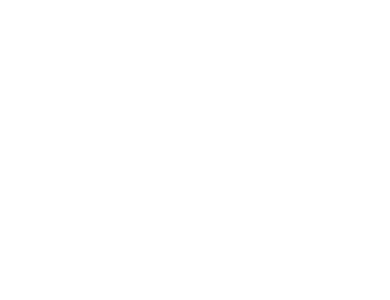
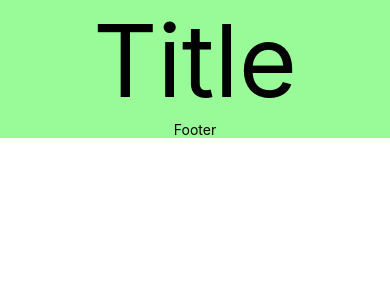
Before and after one commit to scapsa0116/BusinessCard, a React Native app: screen / in a window 390 px wide. Shown: the top 300 px of the page. Built offline with nearby package versions, Linux system fonts and the light colour scheme.

Commit message:
everithing works safe provider

```diff
--- a/App.js
+++ b/App.js
@@ -9,25 +9,20 @@
 
   const onContactMe = () => {
 
-    Linking.openURL('stela.capsa@gmail.com')
-
+    Linking.openURL('stela.capsa@gmail.com')}
 
 return (
     <SafeAreaProvider>
-      <SafeAreaView edges={['bottom']}>
-        <View style = {{backgroundColor:'red'}}>
-          <View style = {{backgroundColor: 'paleogreen'}}>
-          <Text>Title</Text>
-          <Text>Footer</Text>
-          </View>
+      <SafeAreaView edges={['top' ]} style = {{backgroundColor: 'red'}}>
+        <View style = {{backgroundColor:'palegreen', height: '100%', alignItems: 'center'}}>
+
+          <Text style={{fontSize:100}}>Title</Text>
+          <Text style={{marginTop:'auto'}}>Footer</Text>
+
         </View>
 			</SafeAreaView>
     </SafeAreaProvider>
   )
-
-  }
-
-
 
 
 
```
